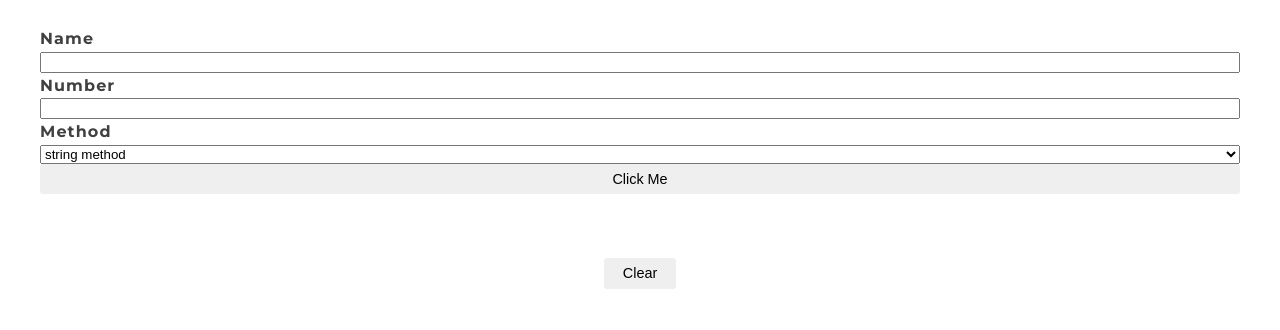
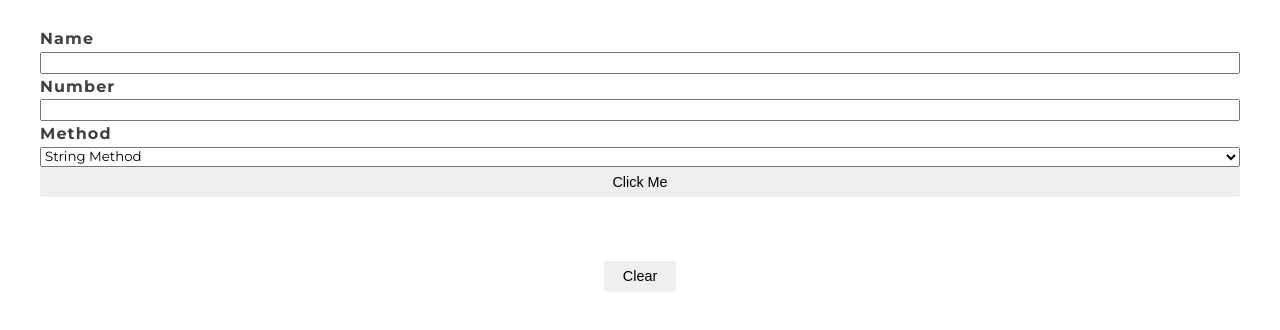
Before and after one commit to KamonLeigh/web-app-worker, a website built with Parcel: page index.html in a window 1280 px wide. Shown: the part 68-398 px from the top of the page. Built offline with nearby package versions, Linux system fonts and the light colour scheme.

Commit message:
add change font on form

```diff
--- a/style.css
+++ b/style.css
@@ -52,6 +52,16 @@
     font-weight: 700;
 }
 
+input,
+select
+{
+    font-family: inherit;
+}
+
+select {
+    text-transform: capitalize;
+}
+
 section {
     grid-column: 2;
     display: flex;
```
